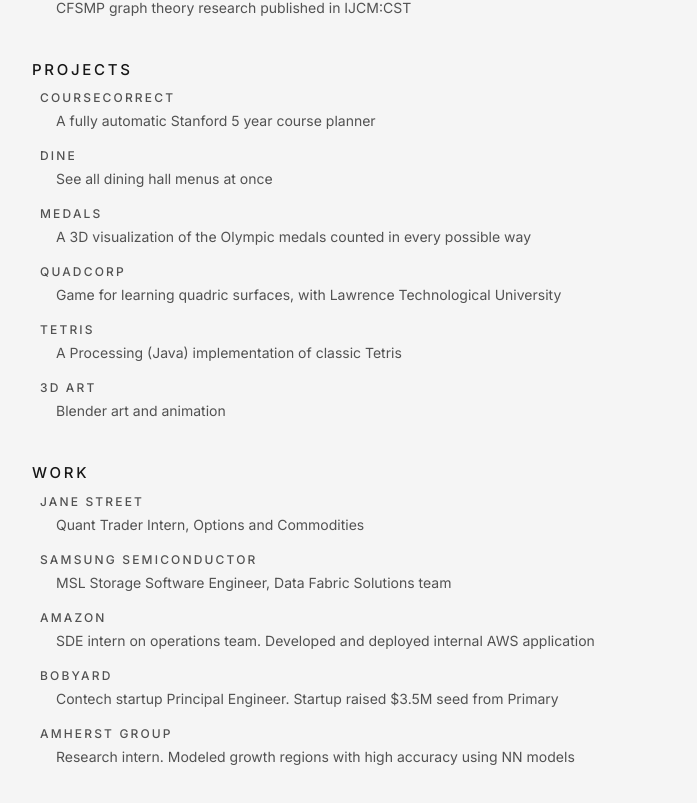
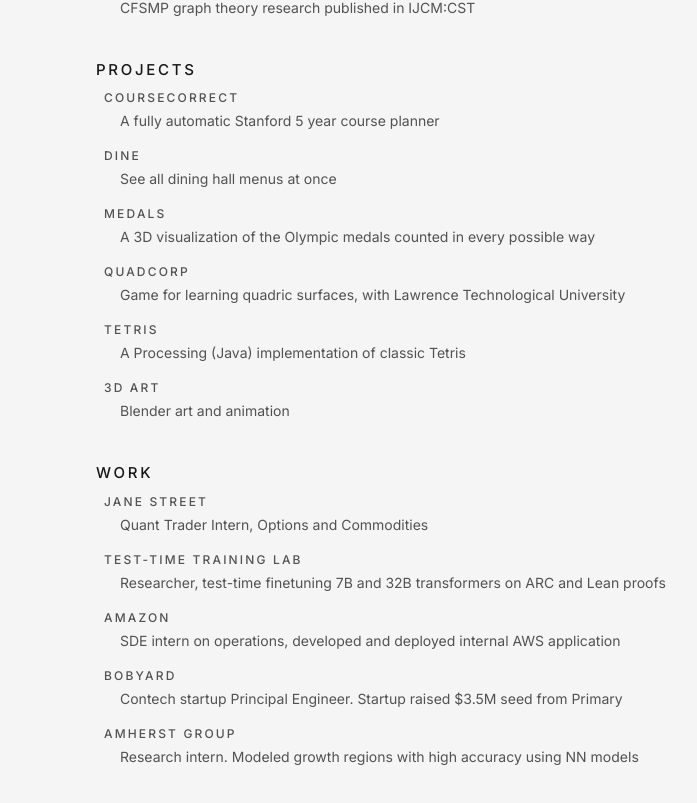
Before and after one commit to SambhavG/SambhavG.github.io, a SvelteKit app: page / in a window 1280 px wide. Shown: the part 403-1206 px from the top of the page, without its empty margins (184-881 px from the left). Built offline with nearby package versions, Linux system fonts and the light colour scheme; a web font is replaced by a local one.

Commit message:
Thinner core

```diff
--- a/src/routes/+page.svelte
+++ b/src/routes/+page.svelte
@@ -16,15 +16,15 @@
 				link: 'https://www.janestreet.com/'
 			},
 			{
-				name: 'Samsung Semiconductor',
-				description: 'MSL Storage Software Engineer, Data Fabric Solutions team',
-				image: 'images/cxl_2.png',
-				link: 'https://samsungmsl.com/dfs/'
+				name: 'Test-Time Training Lab',
+				description:
+					'Researcher, test-time finetuning 7B and 32B transformers on ARC and Lean proofs',
+				image: 'images/image_warehouse.jpg',
+				link: 'https://amazon.com'
 			},
 			{
 				name: 'Amazon',
-				description:
-					'SDE intern on operations team. Developed and deployed internal AWS application',
+				description: 'SDE intern on operations, developed and deployed internal AWS application',
 				image: 'images/image_warehouse.jpg',
 				link: 'https://amazon.com'
 			},
@@ -98,7 +98,7 @@
 	const categories: CategoryName[] = ['Publications', 'Projects', 'Work'];
 </script>
 
-<section class="mx-auto w-full max-w-4xl px-6 py-16 md:py-20">
+<section class="mx-auto w-full max-w-3xl px-6 py-16 md:py-20">
 	<h1
 		class="text-left text-5xl font-medium tracking-tight text-neutral-900 dark:text-neutral-100 md:text-6xl"
 	>
```
Also changed, not shown: 1 other file (tests, documents, lock files or other folders).
